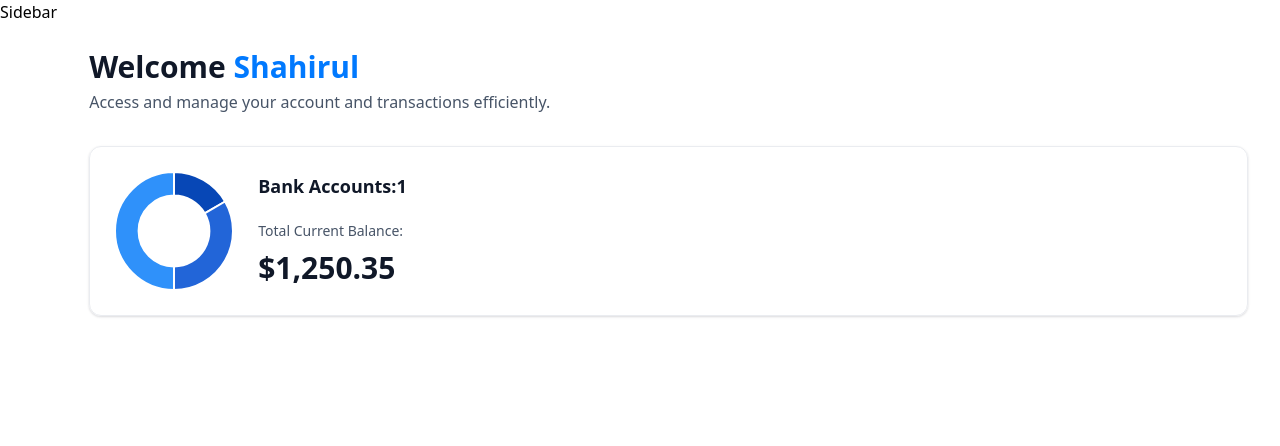
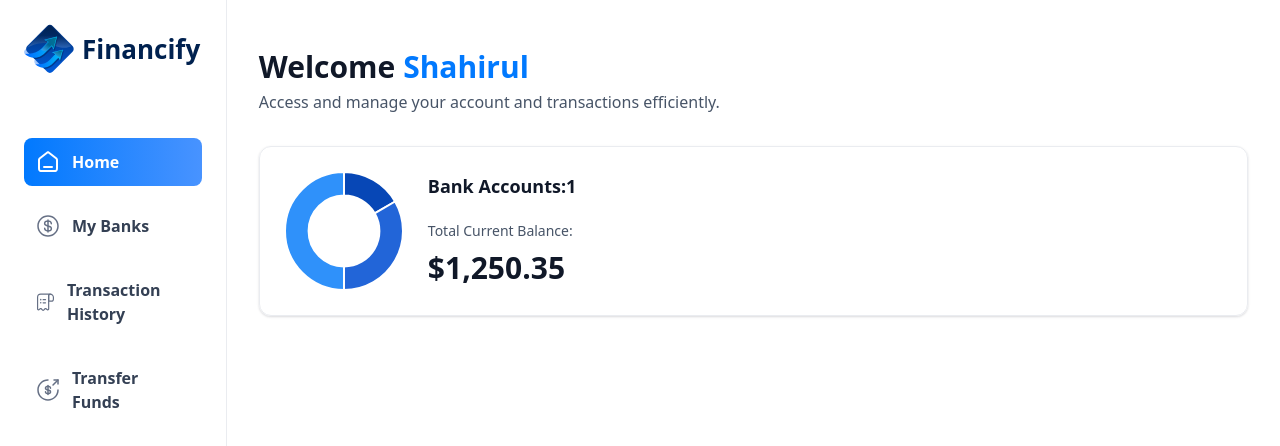
Before and after one commit to shahirulprojects/Financify, a Next.js app: page / in a window 1280 px wide. Shown: the top 446 px of the page. Built offline with nearby package versions, Linux system fonts and the light colour scheme.

Commit message:
feat:continue developing sidebar

```diff
--- a/app/(root)/layout.tsx
+++ b/app/(root)/layout.tsx
@@ -5,9 +5,11 @@
 }: Readonly<{
   children: React.ReactNode;
 }>) {
+  const loggedIn = { firstName: "Shahirul", lastName: "Ikmal" };
+
   return (
     <main className="flex h-screen w-full font-inter">
-      <Sidebar />
+      <Sidebar user={loggedIn} />
       {children}
     </main>
   );
--- a/components/Sidebar.tsx
+++ b/components/Sidebar.tsx
@@ -1,7 +1,56 @@
-import React from "react";
+"use client";
+import { sidebarLinks } from "@/constants";
+import { cn } from "@/lib/utils";
+import Image from "next/image";
+import Link from "next/link";
+import { usePathname } from "next/navigation";
 
-const Sidebar = () => {
-  return <div>Sidebar</div>;
+const Sidebar = ({ user }: SidebarProps) => {
+  const pathname = usePathname(); // to know at which url or which path are we at
+  return (
+    <section className="sidebar">
+      <nav className="flex flex-col gap-4">
+        <Link href="/" className="mb-12 cursor-pointer items-center gap-2 flex">
+          <Image
+            src="/icons/logo.svg"
+            width={34}
+            height={34}
+            alt="Financify logo"
+            className="size-[50px] max-xl:size-14"
+          />
+          <h1 className="sidebar-logo">Financify</h1>
+        </Link>
+        {sidebarLinks.map((item) => {
+          const isActive =
+            pathname === item.route || pathname.startsWith(`${item.route}/`); // check if the current path or url matches the item.route. Yang second tu cam nak check whether it is cam home/question1 ke ha camtu
+          return (
+            <Link
+              href={item.route}
+              key={item.label}
+              className={cn("sidebar-link", { "bg-bank-gradient": isActive })}
+            >
+              {/* cn is a function from the lib utils file and we are passing two parameter as a style to it which is sidebar-link and bg-bank-gradient. The bg-bank-gradient style will only be applied if the pathname is active */}
+              <div className="relative size-6">
+                <Image
+                  src={item.imgURL}
+                  alt={item.label}
+                  fill
+                  className={cn({ "brightness-[3] invert-0": isActive })}
+                  // the fill property is particularly useful for creating responsive images that automatically adjust to the size of their parent containers.
+                  // adjust the brightness and invert the colours if isActive
+                />
+              </div>
+              <p className={cn("sidebar-label", { "!text-white": isActive })}>
+                {item.label}
+              </p>
+            </Link>
+          );
+        })}
+        USER
+      </nav>
+      FOOTER
+    </section>
+  );
 };
 
 export default Sidebar;
--- a/types/index.d.ts
+++ b/types/index.d.ts
@@ -218,7 +218,7 @@
   banks: Bank[] & Account[];
 }
 
-declare interface SiderbarProps {
+declare interface SidebarProps {
   user: User;
 }
 
```
